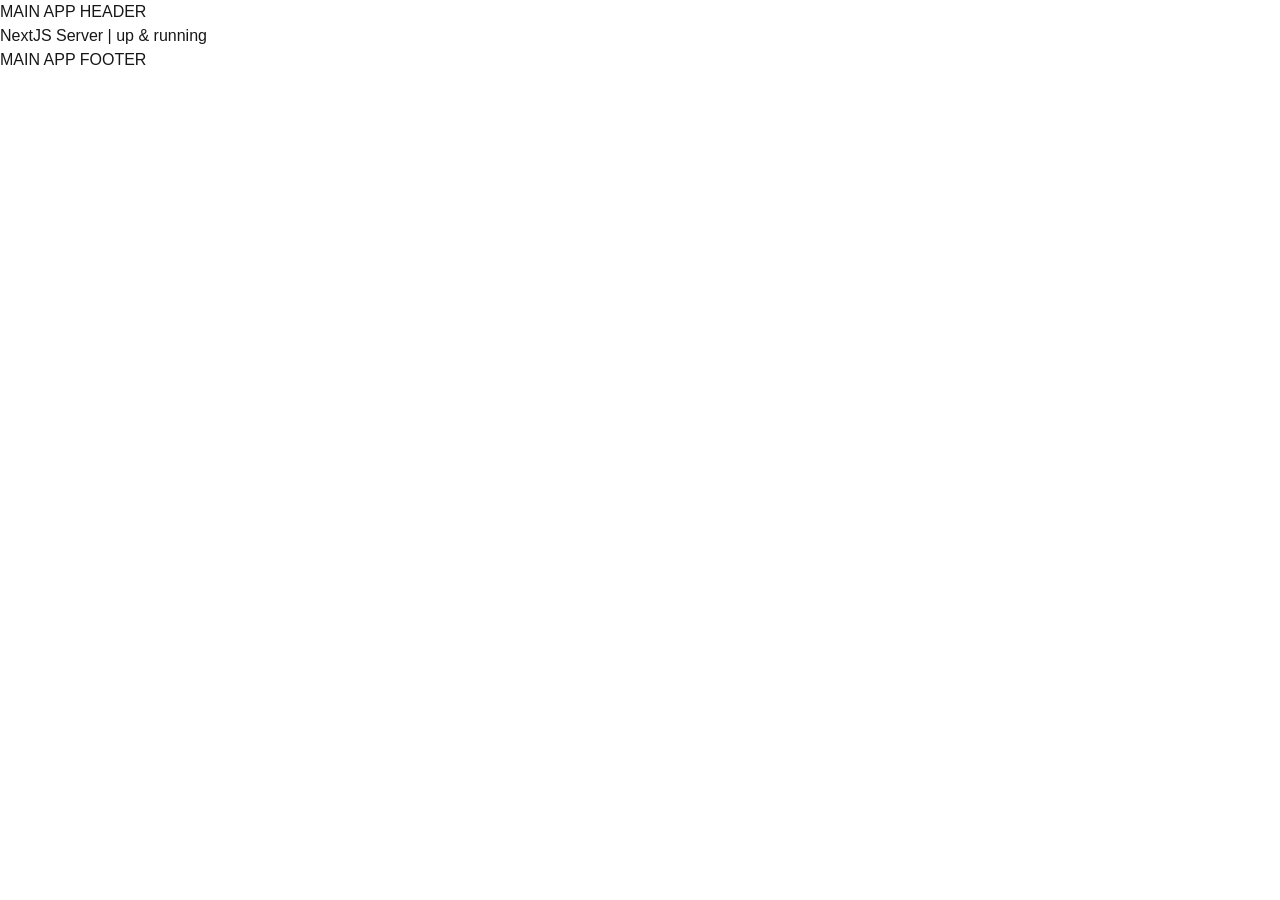
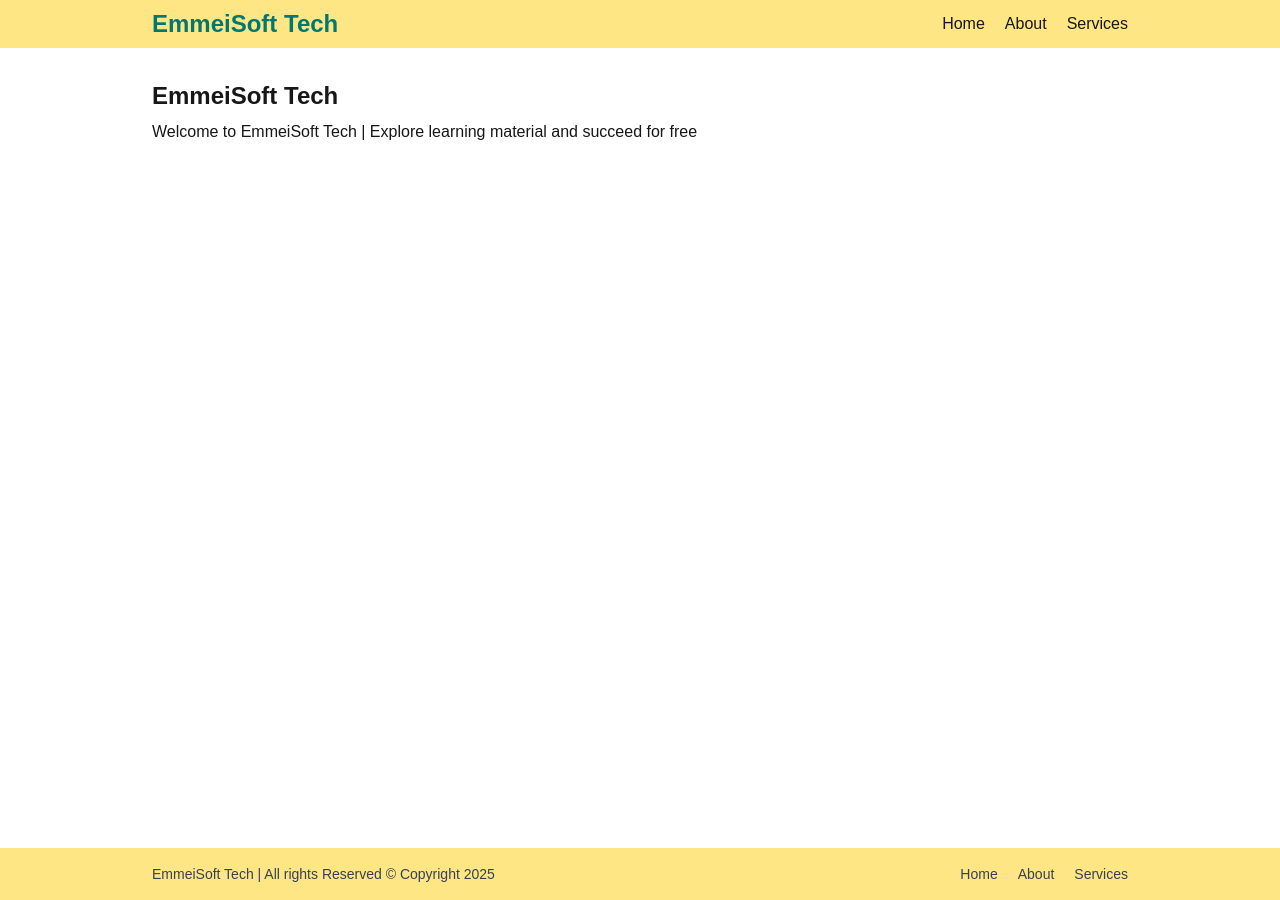
Before and after one commit to emmeiwhite/EmmeiSoft-TechApp, a Next.js app: page / in a window 1280 px wide. Before the commit the page ends 800 px from the top, so only its background shows below. Built offline with nearby package versions, Linux system fonts and the light colour scheme.

Commit message:
Layout, Header, Footer, Routes & Nested Routes

```diff
--- a/app/about/page.js
+++ /dev/null
@@ -1,4 +0,0 @@
-function AboutPage() {
-  return <div>This is our About Page</div>
-}
-export default AboutPage
--- /dev/null
+++ b/app/about/page.jsx
@@ -0,0 +1,10 @@
+function AboutPage() {
+  return (
+    <div className="max-w-5xl mx-auto px-6 min-h-screen">
+      <div className="py-8">
+        <h1 className="text-2xl font-semibold"> About Page </h1>
+      </div>
+    </div>
+  )
+}
+export default AboutPage
--- a/app/layout.js
+++ b/app/layout.js
@@ -1,4 +1,6 @@
+import Header from '@/components/Header'
 import './globals.css'
+import Footer from '@/components/Footer'
 
 export const metadata = {
   title: 'emmeisoft-education-platform',
@@ -9,9 +11,9 @@
   return (
     <html lang="en">
       <body>
-        <header>MAIN APP HEADER</header>
+        <Header />
         {children}
-        <footer>MAIN APP FOOTER</footer>
+        <Footer />
       </body>
     </html>
   )
--- a/app/page.js
+++ b/app/page.js
@@ -1,5 +1,12 @@
 import Image from 'next/image'
 
 export default function Home() {
-  return <h1>NextJS Server | up & running</h1>
+  return (
+    <main className="max-w-5xl mx-auto px-6 min-h-screen">
+      <div className="py-8">
+        <h1 className="text-2xl font-semibold mb-2">EmmeiSoft Tech</h1>
+        <p>Welcome to EmmeiSoft Tech | Explore learning material and succeed for free</p>
+      </div>
+    </main>
+  )
 }
--- /dev/null
+++ b/app/services/app-dev/page.jsx
@@ -0,0 +1,8 @@
+function AppDevPage() {
+  return (
+    <div>
+      <h1>App Development</h1>
+    </div>
+  )
+}
+export default AppDevPage
--- a/app/services/page.js
+++ /dev/null
@@ -1,4 +0,0 @@
-function ServicesPage() {
-  return <div>This is our About Page</div>
-}
-export default ServicesPage
--- /dev/null
+++ b/app/services/page.jsx
@@ -0,0 +1,10 @@
+function ServicesPage() {
+  return (
+    <div className="max-w-5xl mx-auto px-6 min-h-screen">
+      <div className="py-8">
+        <h1 className="text-2xl font-semibold"> EmmeiSoft Tech | All Services</h1>
+      </div>
+    </div>
+  )
+}
+export default ServicesPage
--- /dev/null
+++ b/app/services/ui-ux/page.jsx
@@ -0,0 +1,8 @@
+function UIUXPage() {
+  return (
+    <div>
+      <h1>UI-UX Development</h1>
+    </div>
+  )
+}
+export default UIUXPage
--- /dev/null
+++ b/app/services/web-dev/page.jsx
@@ -0,0 +1,8 @@
+function WebDevPage() {
+  return (
+    <div>
+      <h1>Web Development</h1>
+    </div>
+  )
+}
+export default WebDevPage
--- /dev/null
+++ b/components/Footer.jsx
@@ -0,0 +1,34 @@
+import Link from 'next/link'
+
+function Footer() {
+  return (
+    <footer className="bg-amber-200">
+      <div className="max-w-5xl mx-auto px-6">
+        <nav className="flex justify-between items-center py-4">
+          <h1 className="text-sm text-gray-700">
+            EmmeiSoft Tech | All rights Reserved &copy; Copyright {new Date().getFullYear()}
+          </h1>
+
+          <div className="flex justify-between items-center gap-5 text-sm text-gray-700">
+            <Link
+              href={'/'}
+              className="hover:text-amber-600">
+              Home
+            </Link>
+            <Link
+              href={'/about'}
+              className="hover:text-amber-600">
+              About
+            </Link>
+            <Link
+              href={'/services'}
+              className="hover:text-amber-600">
+              Services
+            </Link>
+          </div>
+        </nav>
+      </div>
+    </footer>
+  )
+}
+export default Footer
--- /dev/null
+++ b/components/Header.jsx
@@ -0,0 +1,32 @@
+import Link from 'next/link'
+
+function Header() {
+  return (
+    <header className="bg-amber-200">
+      <div className="max-w-5xl mx-auto px-6">
+        <nav className="flex justify-between items-center py-2">
+          <h1 className="text-2xl font-semibold text-teal-700">EmmeiSoft Tech</h1>
+
+          <div className="flex justify-between items-center gap-5">
+            <Link
+              href={'/'}
+              className="hover:text-amber-600">
+              Home
+            </Link>
+            <Link
+              href={'/'}
+              className="hover:text-amber-600">
+              About
+            </Link>
+            <Link
+              href={'/services'}
+              className="hover:text-amber-600">
+              Services
+            </Link>
+          </div>
+        </nav>
+      </div>
+    </header>
+  )
+}
+export default Header
```
